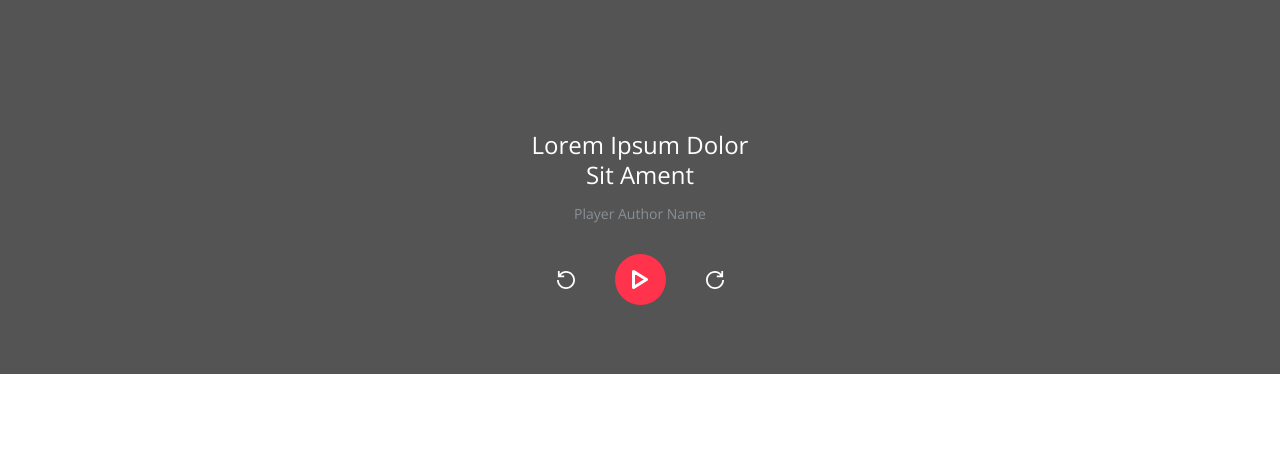
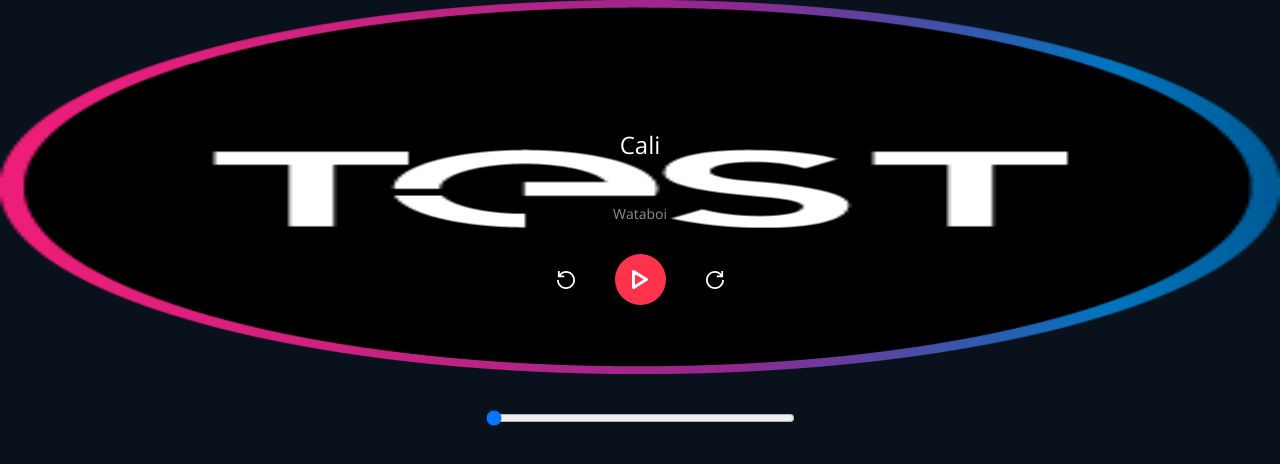
Before and after one commit to cardize/podcast-app, a React (Create React App) app: page /podcast in a window 1280 px wide. Shown: the top 464 px of the page. Built offline with nearby package versions, Linux system fonts and the light colour scheme.

Commit message:
media player made

```diff
--- a/src/assets/styles/components/podcast-player.scss
+++ b/src/assets/styles/components/podcast-player.scss
@@ -10,7 +10,16 @@
     top: 0px;
 
     border-radius: 0px;
-    background: rgb(84, 84, 84);
+    background: rgba(84, 84, 84, 0);
+    .artwork {
+      position: absolute;
+      width: 100%;
+      height: 374px;
+      left: 0px;
+      top: 0px;
+
+      border-radius: 0px;
+    }
     .player-title {
       position: absolute;
       width: 236px;
@@ -68,3 +77,15 @@
     }
   }
 }
+.progress-bar {
+  position: absolute;
+  width: 309px;
+  top: 408px;
+  background: -webkit-gradient(
+    linear,
+    0% 0%,
+    100% 0%,
+    from(rgb(255, 255, 255)),
+    from(rgb(119, 119, 119))
+  );
+}
--- a/src/assets/styles/pages/podcast-page.scss
+++ b/src/assets/styles/pages/podcast-page.scss
@@ -1,4 +1,7 @@
 .podcast-main {
-  display: grid;
-  grid-template-columns: 1fr 1fr;
+  margin: 0;
+  padding: 0;
+  width: 100%;
+  height: 1200px;
+  background: #09121c;
 }
--- /dev/null
+++ b/src/assets/test.js
@@ -0,0 +1,26 @@
+import imgSrc from './imgSrc.png'
+import test from './test.mp3'
+
+export default [
+  {
+    title: 'Cali',
+    artist: 'Wataboi',
+    audioSrc: test,
+    image: imgSrc,
+    color: '#00aeb0',
+  },
+  {
+    title: '50',
+    artist: 'tobylane',
+    audioSrc: test,
+    image: imgSrc,
+    color: '#ffb77a',
+  },
+  {
+    title: 'I Wonder',
+    artist: 'DreamHeaven',
+    audioSrc: test,
+    image: imgSrc,
+    color: '#5f9fff',
+  },
+]
--- /dev/null
+++ b/src/components/PodcastPlayer/Backdrop.js
@@ -0,0 +1,11 @@
+import React, { useEffect } from 'react'
+
+const Backdrop = ({ activeColor, trackIndex, isPlaying }) => {
+  useEffect(() => {
+    document.documentElement.style.setProperty('--active-color', activeColor)
+  }, [trackIndex, activeColor])
+
+  return <div className={`color-backdrop ${isPlaying ? 'playing' : 'idle'}`} />
+}
+
+export default Backdrop
--- a/src/components/PodcastPlayer/index.js
+++ b/src/components/PodcastPlayer/index.js
@@ -1,26 +1,135 @@
-import React from 'react'
-import PlayButton from '../PlayButton'
-import backward from '../../assets/images/backward.svg'
-import forward from '../../assets/images/forward.svg'
+import React, { useState, useEffect, useRef } from 'react'
+import PodcastPlayerController from '../PodcastPlayerController'
 import '../../assets/styles/components/podcast-player.scss'
+import Backdrop from './Backdrop'
 
-const PodcastPlayer = () => {
+const PodcastPlayer = ({ tracks }) => {
+  // State
+  const [trackIndex, setTrackIndex] = useState(0)
+  const [trackProgress, setTrackProgress] = useState(0)
+  const [isPlaying, setIsPlaying] = useState(false)
+
+  const { title, artist, color, image, audioSrc } = tracks[trackIndex]
+
+  const audioRef = useRef(new Audio(audioSrc))
+  const intervalRef = useRef()
+  const isReady = useRef(false)
+
+  const { duration } = audioRef.current
+
+  const currentPercentage = duration
+    ? `${(trackProgress / duration) * 100}%`
+    : '0%'
+  const trackStyling = `
+    -webkit-gradient(linear, 0% 0%, 100% 0%, color-stop(${currentPercentage}, #fff), color-stop(${currentPercentage}, #777))
+  `
+
+  const startTimer = () => {
+    clearInterval(intervalRef.current)
+
+    intervalRef.current = setInterval(() => {
+      if (audioRef.current.ended) {
+        toNextTrack()
+      } else {
+        setTrackProgress(audioRef.current.currentTime)
+      }
+    }, [1000])
+  }
+
+  const onScrub = (value) => {
+    clearInterval(intervalRef.current)
+    audioRef.current.currentTime = value
+    setTrackProgress(audioRef.current.currentTime)
+  }
+
+  const onScrubEnd = () => {
+    if (!isPlaying) {
+      setIsPlaying(true)
+    }
+    startTimer()
+  }
+
+  const toPrevTrack = () => {
+    if (trackIndex - 1 < 0) {
+      setTrackIndex(tracks.length - 1)
+    } else {
+      setTrackIndex(trackIndex - 1)
+    }
+  }
+
+  const toNextTrack = () => {
+    if (trackIndex < tracks.length - 1) {
+      setTrackIndex(trackIndex + 1)
+    } else {
+      setTrackIndex(0)
+    }
+  }
+
+  useEffect(() => {
+    if (isPlaying) {
+      audioRef.current.play()
+      startTimer()
+    } else {
+      audioRef.current.pause()
+    }
+  }, [isPlaying])
+
+  useEffect(() => {
+    audioRef.current.pause()
+
+    audioRef.current = new Audio(audioSrc)
+    setTrackProgress(audioRef.current.currentTime)
+
+    if (isReady.current) {
+      audioRef.current.play()
+      setIsPlaying(true)
+      startTimer()
+    } else {
+      isReady.current = true
+    }
+  }, [trackIndex])
+
+  useEffect(() => {
+    return () => {
+      audioRef.current.pause()
+      clearInterval(intervalRef.current)
+    }
+  }, [])
+
   return (
     <div className="podcast-player-container">
       <div className="podcast-player">
-        <span className="player-title">Lorem Ipsum Dolor Sit Ament</span>
-        <span className="player-author">Player Author Name</span>
-        <div className="player-buttons">
-          <button className="fb-button">
-            <img src={backward} />
-          </button>
-          <PlayButton />
-          <button className="fb-button">
-            <img src={forward} />
-          </button>
-        </div>
+        <img
+          className="artwork"
+          src={image}
+          alt={`track artwork for ${title} by ${artist}`}
+        />
+        <span className="player-title">{title}</span>
+        <span className="player-author">{artist}</span>
+        <PodcastPlayerController
+          isPlaying={isPlaying}
+          onPrevClick={toPrevTrack}
+          onNextClick={toNextTrack}
+          onPlayPauseClick={setIsPlaying}
+        />
+        <input
+          type="range"
+          value={trackProgress}
+          step="1"
+          min="0"
+          max={duration ? duration : `${duration}`}
+          className="progress-bar"
+          onChange={(e) => onScrub(e.target.value)}
+          onMouseUp={onScrubEnd}
+          onKeyUp={onScrubEnd}
+          style={{ background: trackStyling }}
+        />
       </div>
-      <div className="podcast-features"></div>
+      <Backdrop
+        trackIndex={trackIndex}
+        activeColor={color}
+        isPlaying={isPlaying}
+      />
     </div>
   )
 }
--- /dev/null
+++ b/src/components/PodcastPlayerController/index.js
@@ -0,0 +1,38 @@
+import React from 'react'
+import PlayButton from '../PlayButton'
+import backward from '../../assets/images/backward.svg'
+import forward from '../../assets/images/forward.svg'
+import '../../assets/styles/components/podcast-player.scss'
+
+const PodcastPlayerController = ({
+  isPlaying,
+  onPlayPauseClick,
+  onBackwardClick,
+  onForwardClick,
+}) => (
+  <div className="podcast-player-container">
+    <div className="podcast-player">
+      <div className="player-buttons">
+        <button className="fb-button" onClick={onBackwardClick}>
+          <img src={backward} />
+        </button>
+        {isPlaying ? (
+          <PlayButton onClick={() => onPlayPauseClick(true)} />
+        ) : (
+          <PlayButton onClick={() => onPlayPauseClick(false)} />
+        )}
+
+        <button
+          className="fb-button"
+          onClick={onForwardClick}
+          aria-label="forward"
+        >
+          <img src={forward} />
+        </button>
+      </div>
+    </div>
+    <div className="podcast-features"></div>
+  </div>
+)
+
+export default PodcastPlayerController
--- a/src/pages/PodcastPage/index.js
+++ b/src/pages/PodcastPage/index.js
@@ -1,12 +1,13 @@
 import React from 'react'
+import '../../assets/styles/pages/podcast-page.scss'
 import PodcastPlayer from '../../components/PodcastPlayer'
-import '../../assets/styles/pages/podcast-page.scss'
+import tracks from '../../assets/test.js'
 
 const PodcastPage = () => {
   return (
     <div className="podcast-main">
       <div className="podcast-player">
-        <PodcastPlayer />
+        <PodcastPlayer tracks={tracks} />
       </div>
     </div>
   )
```
Also changed, not shown: src/assets/imgSrc.png (added), 1 other file (tests, documents, lock files or other folders).
